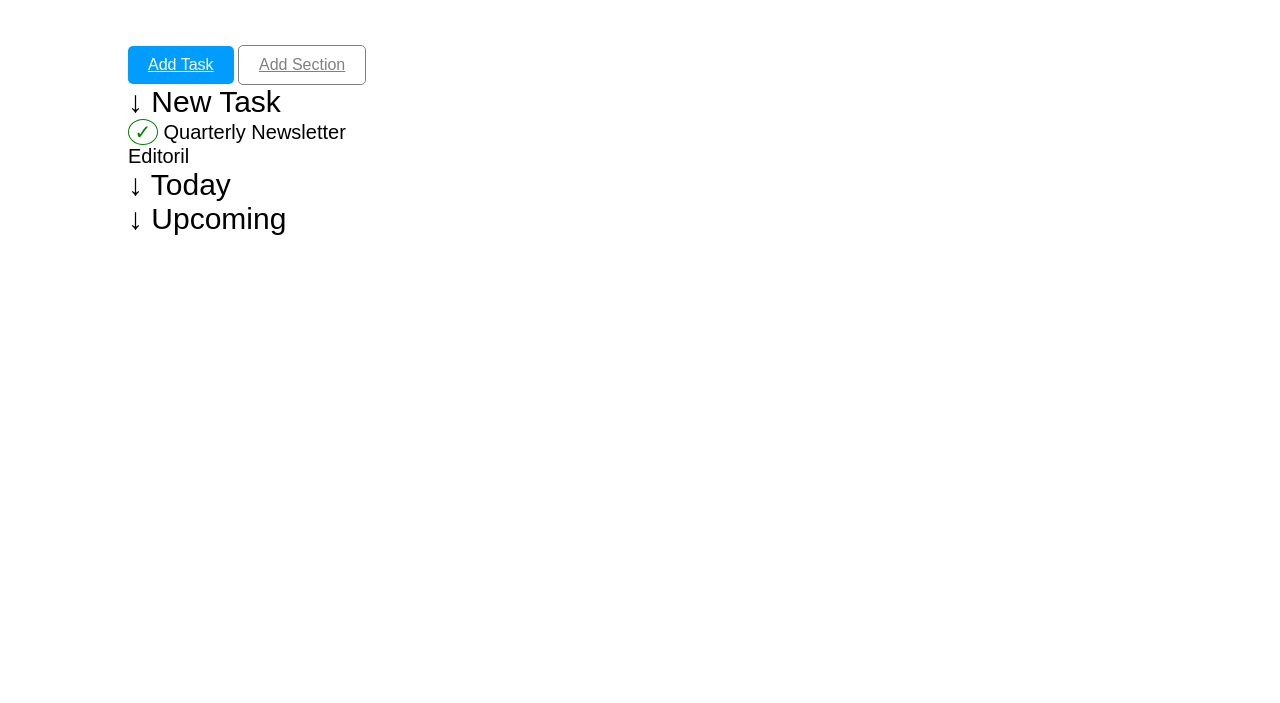
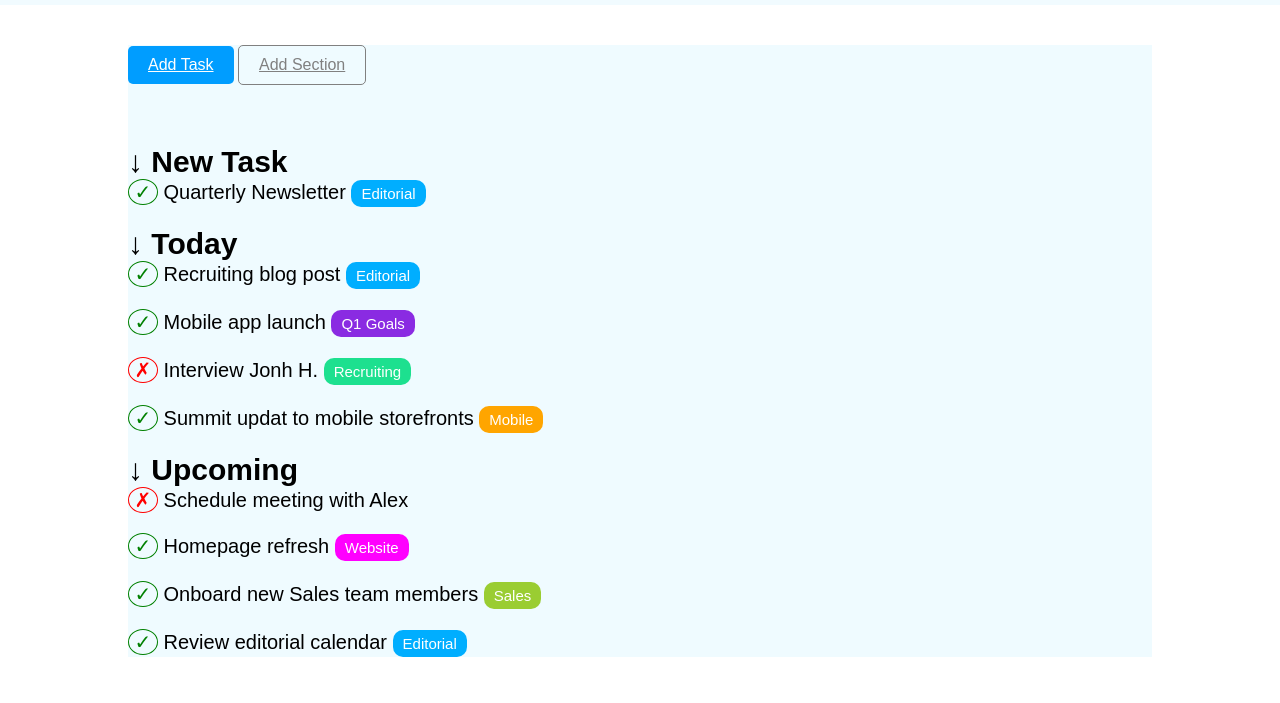
Before and after one commit to StivenMastrovito/html-css-toboolist, a plain HTML site: page index.html in a window 1280 px wide. Shown: the part 97-800 px from the top of the page. Drawn offline with Linux system fonts and the light colour scheme.

Commit message:
feat: completamento sezione task

```diff
--- a/css/style.css
+++ b/css/style.css
@@ -3,28 +3,42 @@
     padding: 0;
     box-sizing: border-box;
 }
+
 a{
     color: none;
 }
+
 header{
+    background-color: rgb(241, 251, 255);
     padding: 20px 20px;
     margin-bottom: 40px;
 }
+
 body{
     font-family: sans-serif;
 }
+
 .logo{
     display: inline-block;
     width: 20;
 }
+
 .titolo{
     display: inline-block;
     font-size: 50px;
 }
+
 .container{
     width: 80%;
     margin: 0 auto;
+    background-color: rgb(239, 251, 255);
+
 }
+
+nav{
+    margin-bottom: 60px;
+}
+
 .add-task{
     padding: 10px 20px;
     background-color: rgb(0, 157, 255);
@@ -32,6 +46,7 @@ body{
     border-radius: 5px;
     display: inline-block;
 }
+
 .add-section{
     padding: 10px 20px;
     color: gray;
@@ -43,14 +58,17 @@ body{
 ul{
     list-style: none;
 }
+
 .prima-lista{
-    font-style: inherit;
+    font-weight: 900;
     font-size: 30px;
 }
+
 .seconda-lista{
+    font-weight: 200;
     font-size: 20px;
+}
 
-}
 .checkmark{
     display: inline-block;
     width: 30px;
@@ -59,3 +77,50 @@ ul{
     border-radius: 50%;
     border: 1px solid green;
 }
+.cross{
+    display: inline-block;
+    width: 30px;
+    text-align: center;
+    color: red;
+    border-radius: 50%;
+    border: 1px solid red;
+}
+
+.bg-blue{
+    background-color: rgb(0, 174, 255);
+}
+
+.bg-viola{
+    background-color: blueviolet;
+}
+
+.bg-green{
+    background-color: rgb(29, 224, 143);
+}
+
+.bg-orange{
+    background-color: orange;
+}
+
+.bg-fuxia{
+    background-color: fuchsia;
+}
+
+.bg-yellow{
+    background-color: yellowgreen;
+}
+
+.bottom-10{
+    margin-bottom: 20px;
+}
+.bottom-20{
+    margin-bottom: 20px;
+}
+
+.section{
+    display: inline-block;
+    font-size: 15px;
+    border-radius: 10px;
+    padding: 5px 10px ;
+    color: white;
+}
--- a/index.html
+++ b/index.html
@@ -32,12 +32,57 @@
         <section>
             <ul class="prima-lista">
                 <li>&DownArrow; New Task</li>
+                <li>
                     <ul class="seconda-lista">
-                    <li><div class="checkmark">&check;</div> Quarterly Newsletter <div class="section bg-blue">Editoril</div></li>
+                        <li class="bottom-20">
+                            <div class="checkmark">&check;</div> Quarterly Newsletter
+                            <div class="section bg-blue">Editorial</div>
+                        </li>
+                </li>
             </ul>
             <li>&DownArrow; Today</li>
+            <li>
+                <ul class="seconda-lista">
+                    <li class="bottom-10">
+                        <div class="checkmark">&check;</div> Recruiting blog post
+                        <div class="section bg-blue">   Editorial</div>
+                    </li>
+                    <li class="bottom-10">
+                        <div class="checkmark">&check;</div> Mobile app launch
+                        <div class="section bg-viola"> Q1 Goals</div>
+                    </li>
+                    <li class="bottom-10">
+                        <div class="cross">&cross;</div> Interview Jonh H.
+                        <div class="section bg-green">Recruiting</div>
+                    </li>
+                    <li class="bottom-20">
+                        <div class="checkmark">&check;</div> Summit updat to mobile storefronts
+                        <div class="section bg-orange">Mobile</div>
+                    </li>
+                </ul>
+            </li>
+
             <li>&DownArrow; Upcoming</li>
+            <li>
+                <ul class="seconda-lista">
+                    <li class="bottom-10">
+                        <div class="cross">&cross;</div> Schedule meeting with Alex
+                    </li>
+                    <li class="bottom-10">
+                        <div class="checkmark">&check;</div> Homepage refresh
+                        <div class="section bg-fuxia">Website</div>
+                    </li>
+                    <li class="bottom-10">
+                        <div class="checkmark">&checkmark;</div> Onboard new Sales team members
+                        <div class="section bg-yellow">  Sales</div>
+                    </li>
+                    <li class="bottom-20">
+                        <div class="checkmark">&check;</div> Review editorial calendar
+                        <div class="section bg-blue">Editorial</div>
+                    </li>
                 </ul>
+            </li>
+
         </section>
         <!-- fine sezione task -->
     </main>
```
Lines whose indentation alone changed are shown as unchanged.
